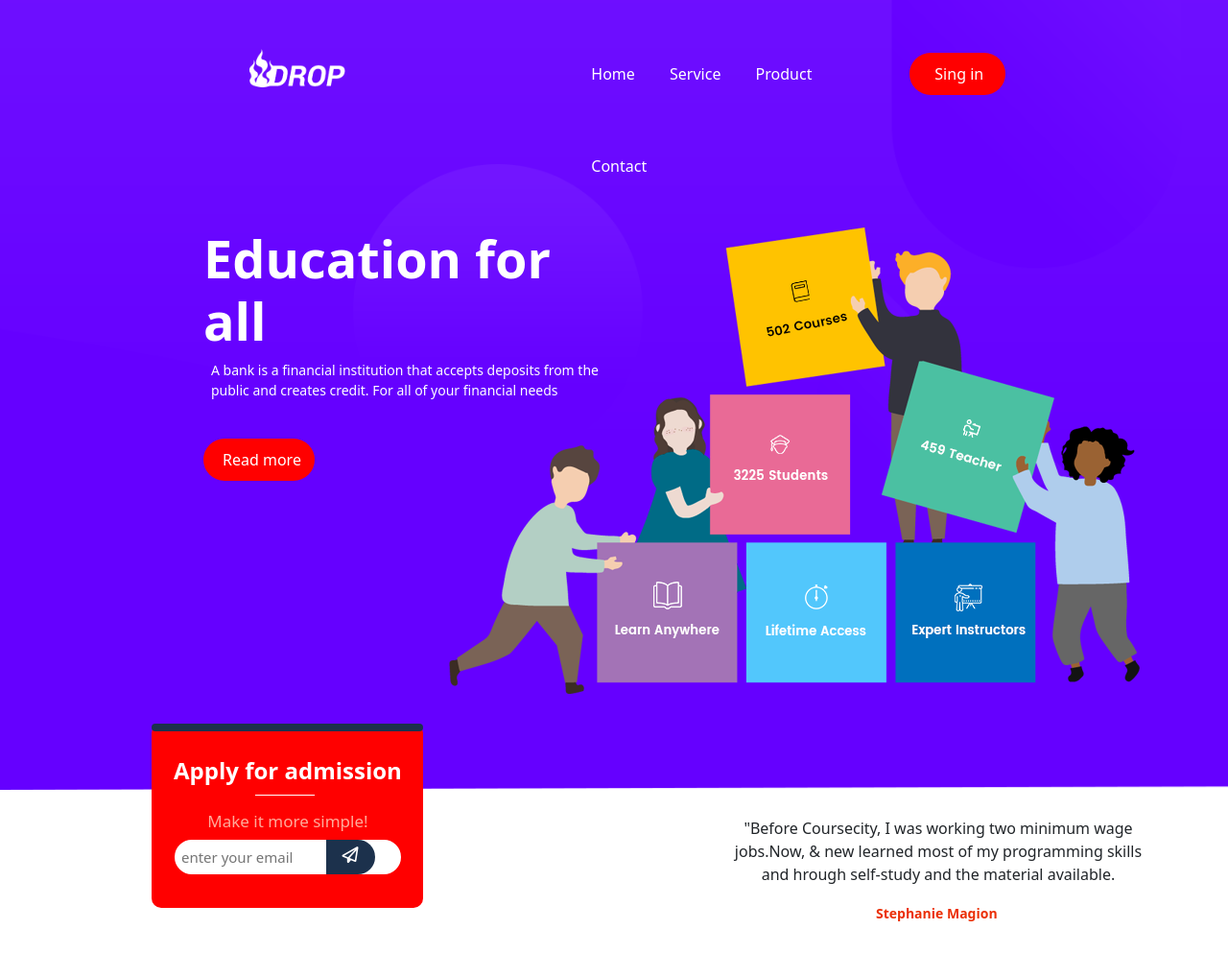
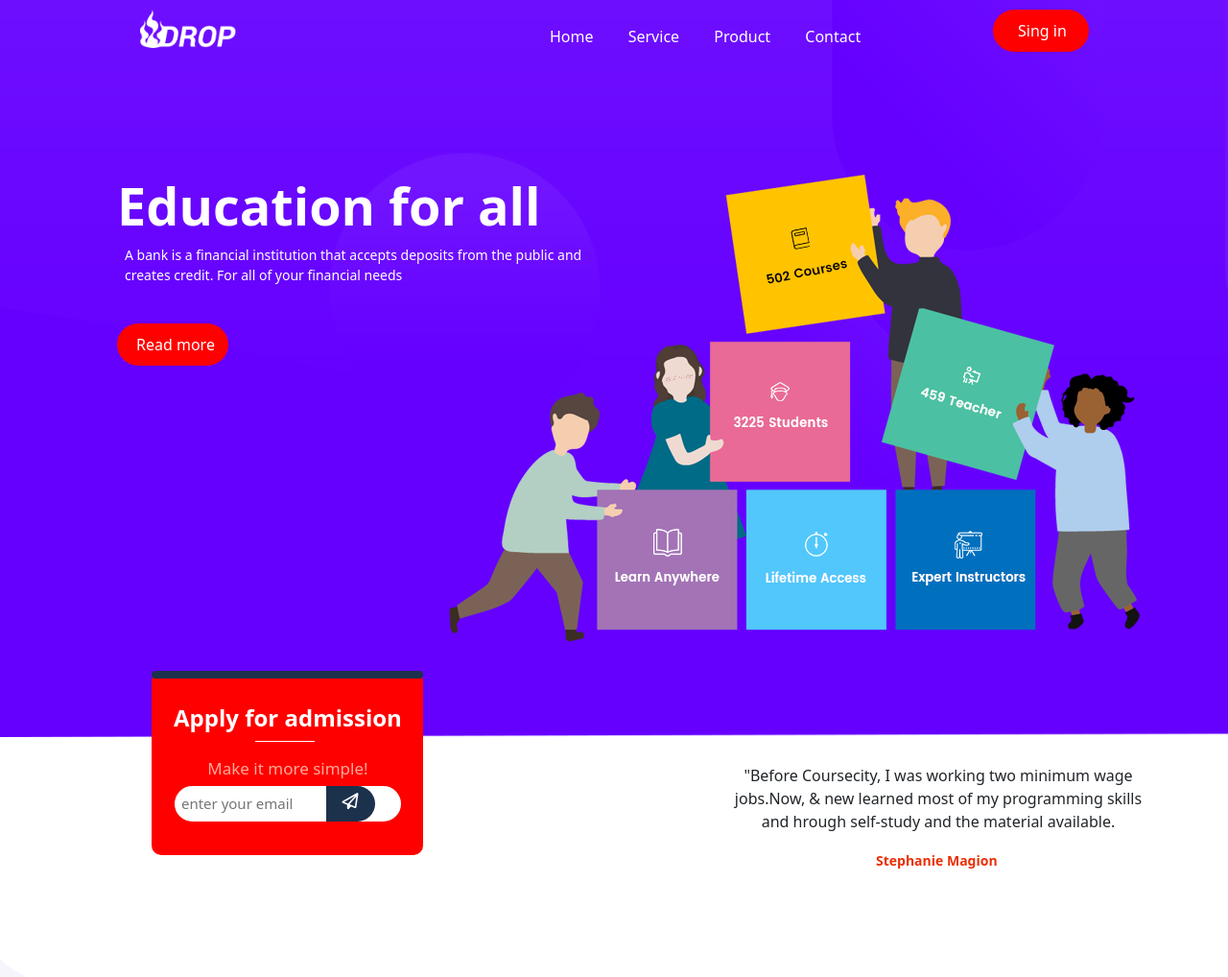
Before and after one commit to AzimMahmud/education_website, a plain HTML site: page index.html in a window 1280 px wide. Shown: the top 1018 px of the page at 96% size. Drawn offline with nearby package versions, Linux system fonts and the light colour scheme.

Commit message:
Update style.css

```diff
--- a/style.css
+++ b/style.css
@@ -1,17 +1,20 @@
 body{
 	scroll-behavior: smooth;
 }
+
+.first_part {padding: 10px 0 100px 0;}
+
 .hearder_part {
 	background: url(./home_bg.png);
-	padding: 200px;
+	/* padding: 200px; */
 	background-repeat: no-repeat;
 	background-size: cover;
 	padding-bottom: 100px;
 }
 /* header 1st part */
 .logo_part {
-	line-height: 79px;
-	margin-top: -63%;
+	/* line-height: 79px; */
+	/* margin-top: -63%; */
 	padding: 3;
 	padding: 0 18%;
 }
@@ -20,9 +23,9 @@ body{
 }
 
 .menu_part {
-	line-height: 64px;
+	/* line-height: 64px; */
 	margin-left: 63px;
-	margin-top: -41%;
+	/* margin-top: -41%; */
 }
 .menu_part ul {
     list-style: none;
@@ -55,13 +58,16 @@ body{
 	width: 100%;
 }
 
+.second_part {
+	padding: 0 40px ;
+}
+
 .h-button {
 	background-color: red;
 	width: 100px;
 	padding: 10px 10px;
 	border-radius: 25px;
 	margin-left: 3px;
-	margin-top: -118%;
 	transition: all 0.4s;
 }
 .h-button a {
```
